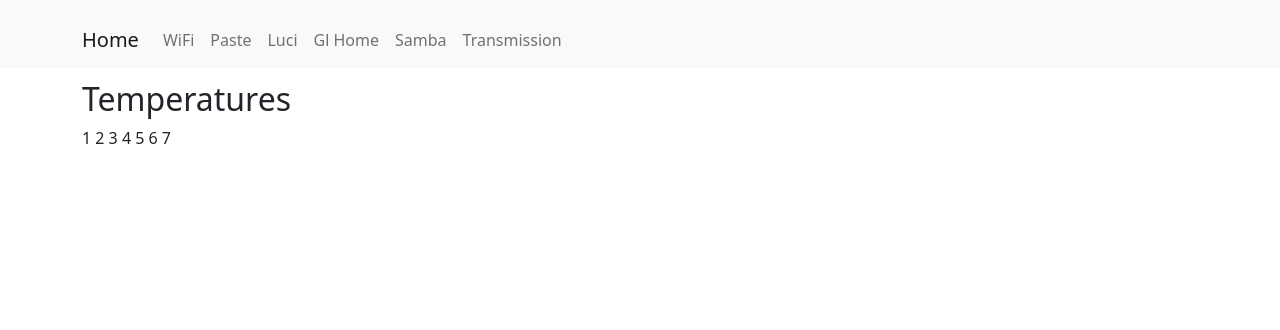
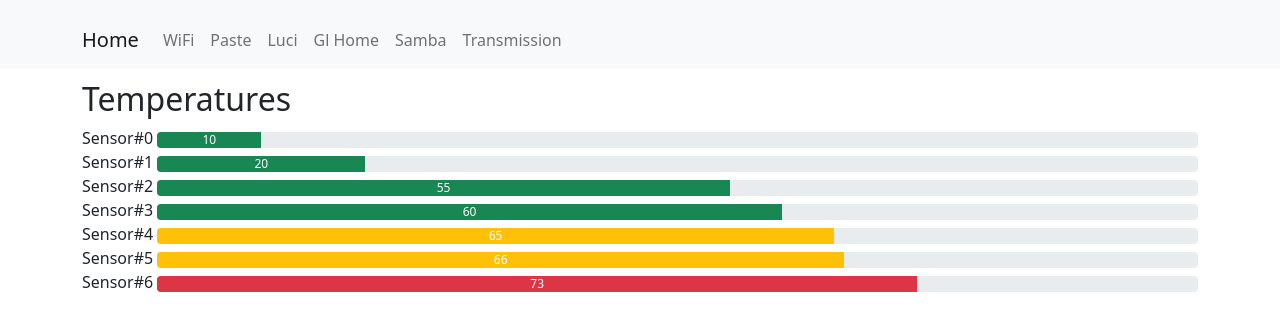
Before and after one commit to indestinee/frontend, a React (Create React App) app: page / in a window 1280 px wide. Shown: the top 330 px of the page. Built offline with nearby package versions, Linux system fonts and the light colour scheme; no server answers.

Commit message:
add temperature progress bar

```diff
--- /dev/null
+++ b/src/components/dashboard/temperature/index.css
@@ -0,0 +1,8 @@
+.process-bar-block {
+    display: flex;
+    flex-direction: row;
+    width: 100%;
+    align-items: baseline;
+    justify-content: space-between;
+    margin: 0px;
+}
--- a/src/components/dashboard/temperature/index.tsx
+++ b/src/components/dashboard/temperature/index.tsx
@@ -1,8 +1,47 @@
+import React, {useEffect, useState} from 'react';
+import ProgressBar from '../../progressBar';
+import './index.css';
+
 export default function Temperature() {
+  const [temperatures, setTemperatures] = useState<number[]>([]);
+
+  // TODO move to redux
+  const fetchTemperature = () => {
+    fetch('/temperature')
+        .then((res) => res.json())
+        .then(
+            (result) => {
+              setTemperatures(result.data);
+            },
+            (error) => {
+              const result = {'data': [10, 20, 55, 60, 65, 66, 73]};
+              setTemperatures(result.data);
+            },
+        );
+  };
+
+  useEffect(() => {
+    fetchTemperature();
+    setInterval(fetchTemperature, 2000);
+  }, []);
+
   return (
-    <div>
+    <>
       <h2>Temperatures</h2>
-      <p>1 2 3 4 5 6 7</p>
-    </div>
+      {
+        temperatures.map((val, index) => (
+          <div key={index} className='process-bar-block'>
+            <span>Sensor#{index}</span>&nbsp;
+            <ProgressBar
+              value={val}
+              minValue={0}
+              maxValue={100}
+              greenThreshold={{min: 0, max: 63}}
+              yellowThreshold={{min: 63, max: 68}}
+              redThreshold={{min: 68, max: 100}} />
+          </div>
+        ))
+      }
+    </>
   );
 }
--- /dev/null
+++ b/src/components/progressBar/index.tsx
@@ -0,0 +1,47 @@
+interface Range {
+  min: number,
+  max: number,
+}
+
+interface ProgressBarParams {
+  value: number,
+  maxValue: number,
+  minValue: number,
+  greenThreshold: Range | null,
+  yellowThreshold: Range | null,
+  redThreshold: Range | null,
+}
+
+export default function ProgressBar(param: ProgressBarParams) {
+  const getColor = () => {
+    if (param.greenThreshold &&
+      param.value >= param.greenThreshold.min &&
+      param.value <= param.greenThreshold.max) {
+      return 'bg-success';
+    } else if (param.yellowThreshold &&
+      param.value >= param.yellowThreshold.min &&
+      param.value <= param.yellowThreshold.max) {
+      return 'bg-warning';
+    } else if (param.redThreshold &&
+      param.value >= param.redThreshold.min &&
+      param.value <= param.redThreshold.max) {
+      return 'bg-danger';
+    } else {
+      return 'bg-info';
+    }
+  };
+
+  const color = getColor();
+  const value = param.value / (param.maxValue - param.minValue) * 100;
+  return (
+    <div className="progress" style={{width: '100%'}}>
+      <div
+        className={`progress-bar ${color}`}
+        role="progressbar"
+        style={{'width': `${value}%`}}
+        aria-valuenow={param.value}
+        aria-valuemin={param.minValue}
+        aria-valuemax={param.maxValue}>{param.value}</div>
+    </div>
+  );
+}
```
